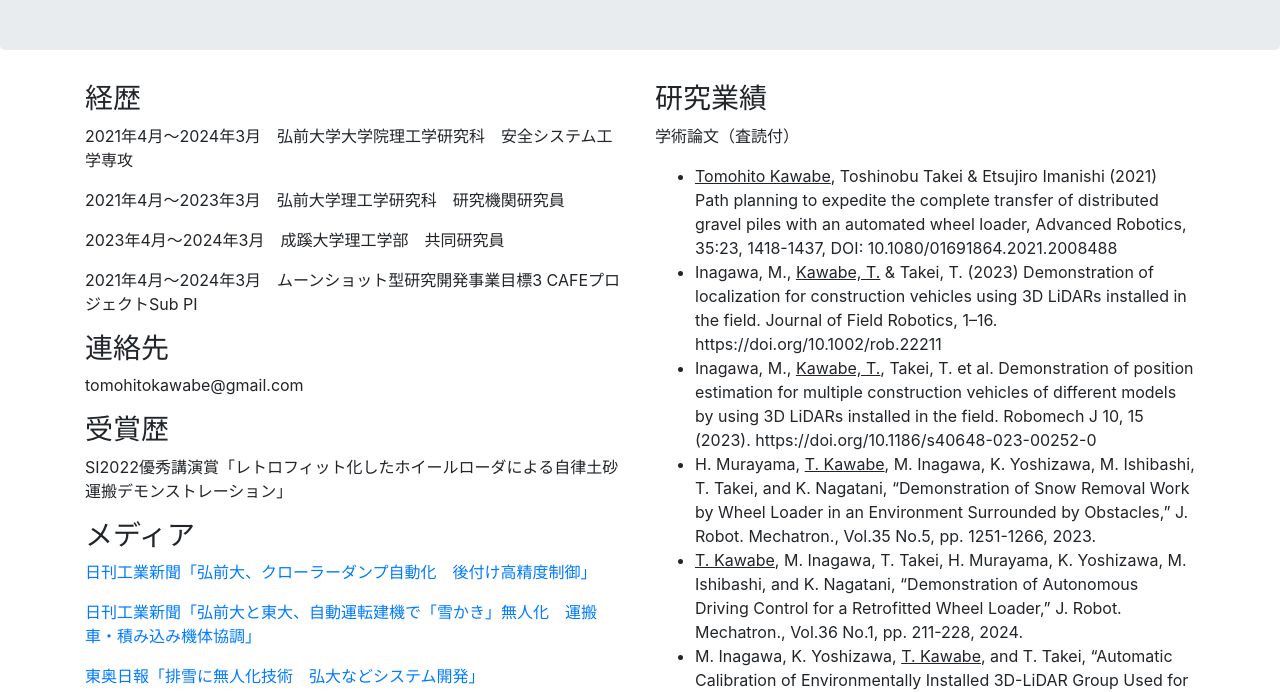
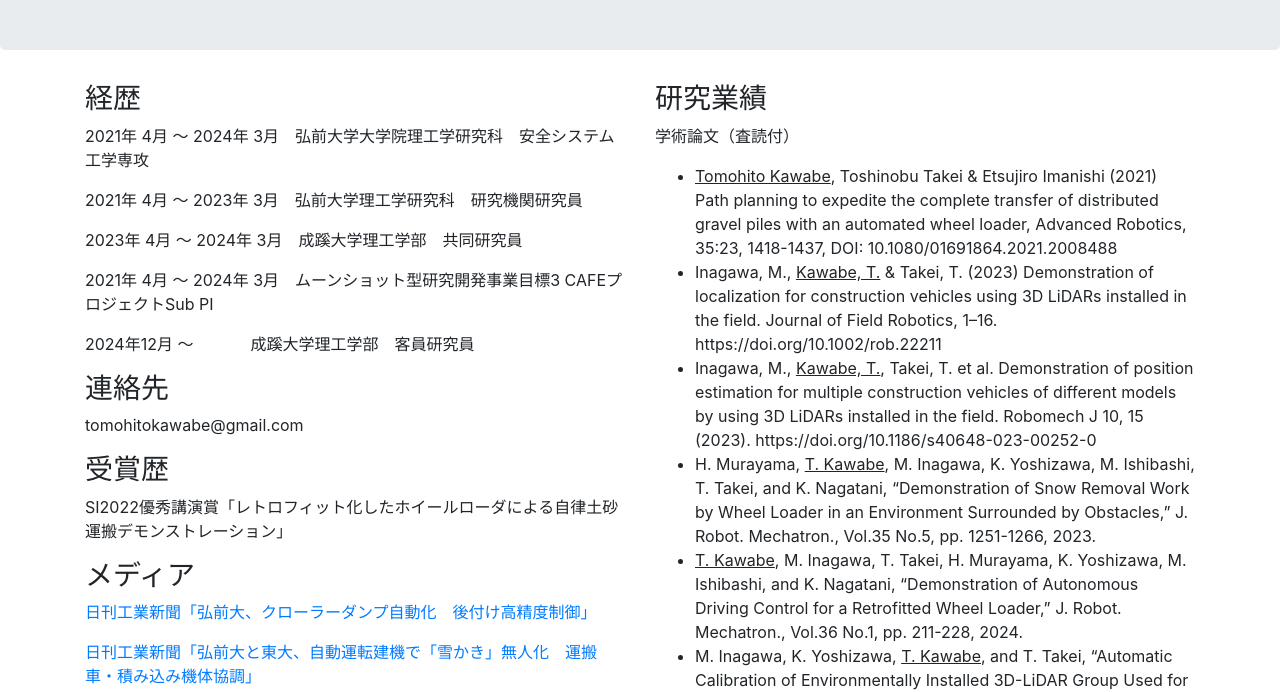
Before and after one commit to tomson784/tomson784.github.io, a plain HTML site: page index.html in a window 1280 px wide. Shown: the part 134-826 px from the top of the page. Drawn offline with nearby package versions, Linux system fonts and the light colour scheme.

Commit message:
Update index.html

```diff
--- a/index.html
+++ b/index.html
@@ -19,10 +19,11 @@
   <div class="row">
     <div class="col-sm-6">
       <h3>経歴</h3>
-      <p>2021年4月～2024年3月　弘前大学大学院理工学研究科　安全システム工学専攻</p>
-      <p>2021年4月～2023年3月　弘前大学理工学研究科　研究機関研究員</p>
-      <p>2023年4月～2024年3月　成蹊大学理工学部　共同研究員</p>
-      <p>2021年4月～2024年3月　ムーンショット型研究開発事業目標3 CAFEプロジェクトSub PI</p>
+      <p>2021年 4月 ～ 2024年 3月　弘前大学大学院理工学研究科　安全システム工学専攻</p>
+      <p>2021年 4月 ～ 2023年 3月　弘前大学理工学研究科　研究機関研究員</p>
+      <p>2023年 4月 ～ 2024年 3月　成蹊大学理工学部　共同研究員</p>
+      <p>2021年 4月 ～ 2024年 3月　ムーンショット型研究開発事業目標3 CAFEプロジェクトSub PI</p>
+      <p>2024年12月 ～     　  　　成蹊大学理工学部　客員研究員</p>
       <h3>連絡先</h3>
       <p>tomohitokawabe@gmail.com</p>
       <h3>受賞歴</h3>
```
